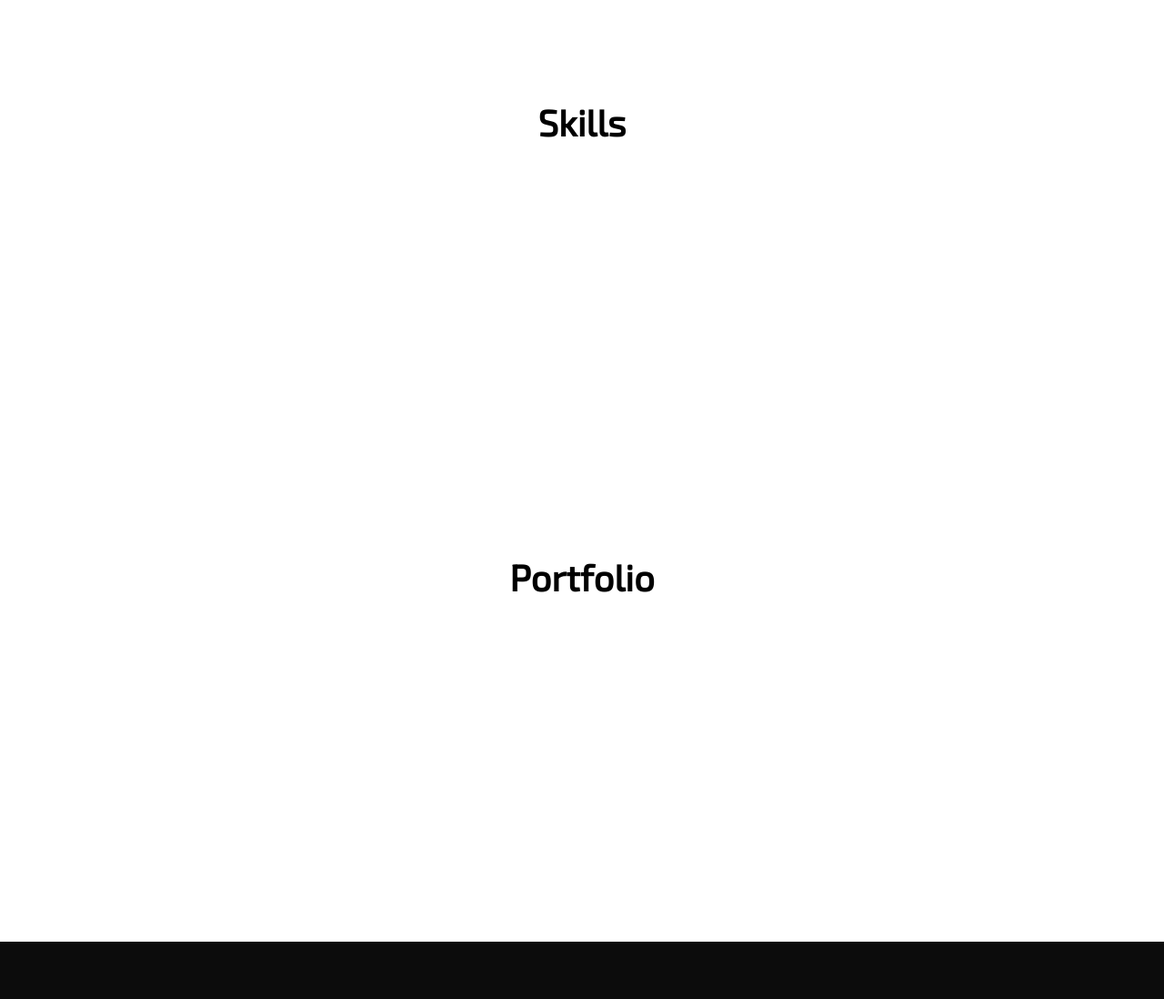
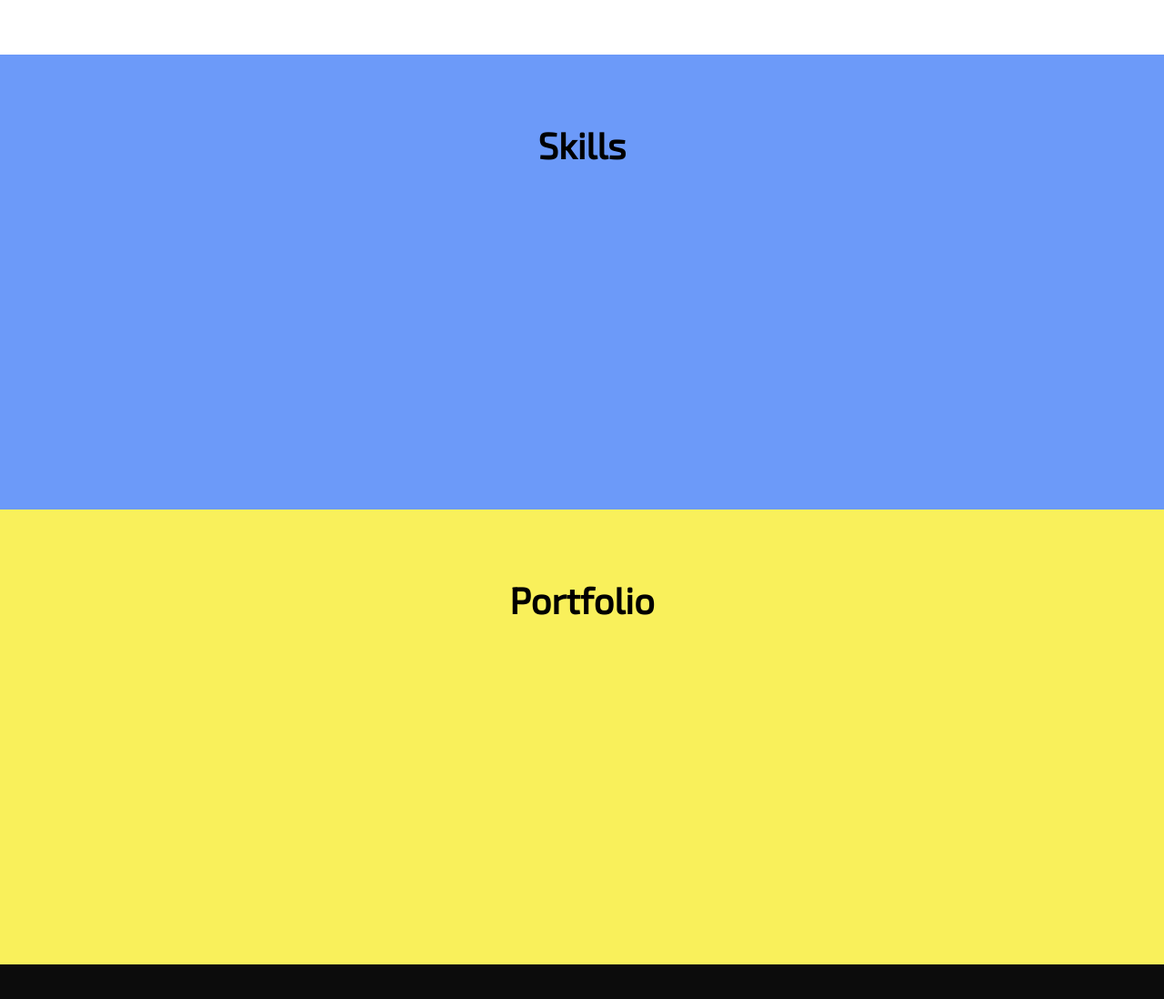
Before and after one commit to Xoadra/IanPortfolio, a React app: page / in a window 1280 px wide. Shown: the part 982-2080 px from the top of the page at 91% size. Built offline with nearby package versions, Linux system fonts and the light colour scheme.

Commit message:
Background colors built into sections

```diff
--- a/public/styles.css
+++ b/public/styles.css
@@ -7,7 +7,7 @@
 
 
 body {
-	background: black;
+	/* background: black; */
 	font-family: 'Exo 2', 'Lucida Grande', sans-serif;
 	margin: 0;
 }
--- a/view/app/components/header/header.css
+++ b/view/app/components/header/header.css
@@ -3,9 +3,10 @@
 
 
 header {
+	background: #f0e6f9;
 	text-align: center;
 	box-sizing: border-box;
-	padding: 150px 0 75px;
+	padding: 150px 0 100px;
 }
 
 header ul {
--- a/view/app/components/portfolio/portfolio.css
+++ b/view/app/components/portfolio/portfolio.css
@@ -3,5 +3,5 @@
 
 
 #portfolio {
-	background: inherit;
+	background: #f9f05b;
 }
--- a/view/app/components/skills/skills.css
+++ b/view/app/components/skills/skills.css
@@ -3,5 +3,5 @@
 
 
 #skills {
-	background: inherit;
+	background: #6c9af9;
 }
```
